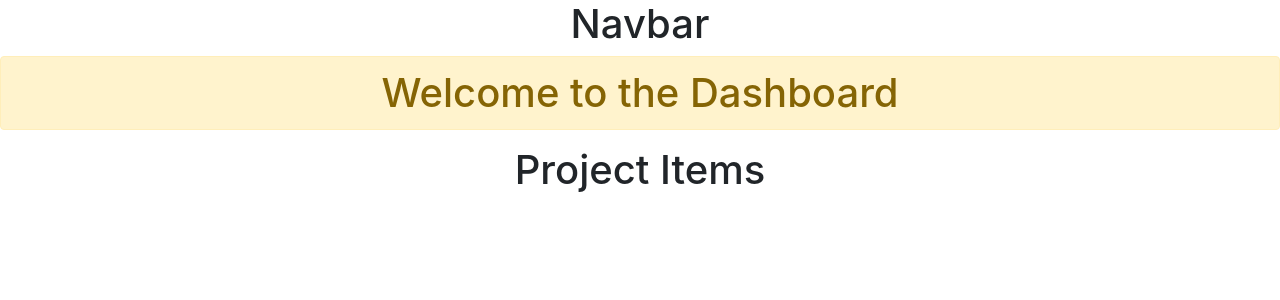
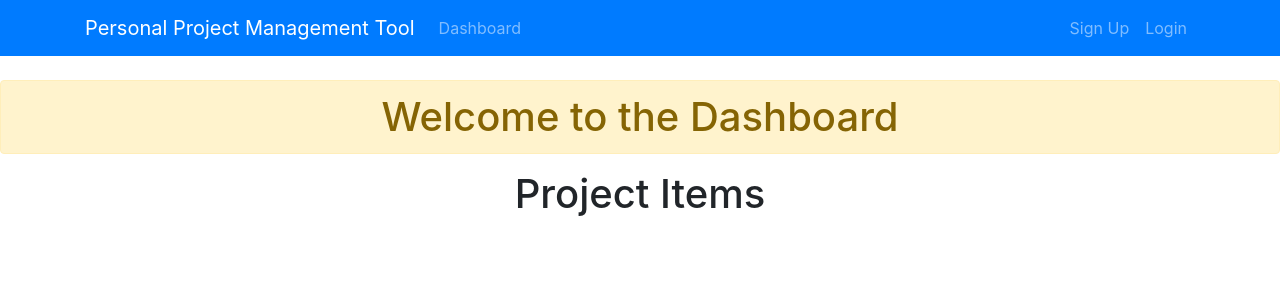
Before and after one commit to jding05/MyPMTool, a React (Create React App) app in the folder client/: page / in a window 1280 px wide. Shown: the top 300 px of the page. Built offline with nearby package versions, Linux system fonts and the light colour scheme.

Commit message:
add styling for navbar

```diff
--- a/client/src/components/Layout/Header.js
+++ b/client/src/components/Layout/Header.js
@@ -3,9 +3,44 @@
 class Header extends Component {
   render() {
     return (
-      <div>
-        <h1>Navbar</h1>
-      </div>
+      <nav className="navbar navbar-expand-sm navbar-dark bg-primary mb-4">
+        <div className="container">
+          <a className="navbar-brand" href="Dashboard.html">
+            Personal Project Management Tool
+          </a>
+          <button
+            className="navbar-toggler"
+            type="button"
+            data-toggle="collapse"
+            data-target="#mobile-nav"
+          >
+            <span className="navbar-toggler-icon" />
+          </button>
+
+          <div className="collapse navbar-collapse" id="mobile-nav">
+            <ul className="navbar-nav mr-auto">
+              <li className="nav-item">
+                <a className="nav-link" href="/dashboard">
+                  Dashboard
+                </a>
+              </li>
+            </ul>
+
+            <ul className="navbar-nav ml-auto">
+              <li className="nav-item">
+                <a className="nav-link " href="register.html">
+                  Sign Up
+                </a>
+              </li>
+              <li className="nav-item">
+                <a className="nav-link" href="login.html">
+                  Login
+                </a>
+              </li>
+            </ul>
+          </div>
+        </div>
+      </nav>
     );
   }
 }
```
